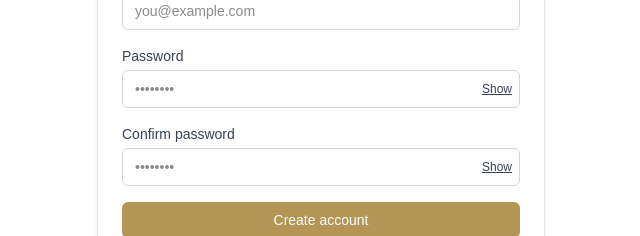
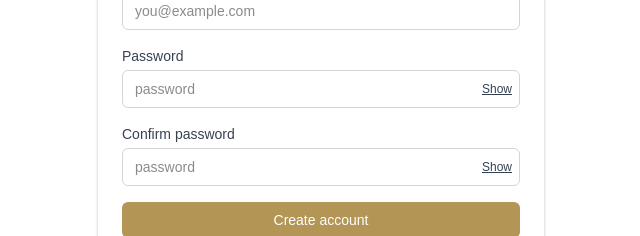
Before and after one commit to Megabite1997/central-pattana, a Next.js app: page /signup in a window 1280 px wide. Shown: the part 368-604 px from the top of the page, without its empty margins (319-959 px from the left). Built offline with nearby package versions, Linux system fonts and the light colour scheme.

Commit message:
chore: Update password placeholders to improve clarity on signup page

```diff
--- a/app/signup/SignupPageClient.tsx
+++ b/app/signup/SignupPageClient.tsx
@@ -141,7 +141,7 @@ export default function SignupPageClient() {
                                 autoComplete="new-password"
                                 {...register('password')}
                                 className="w-full rounded-md border border-gray-300 px-3 py-2 pr-16 text-sm outline-none focus:border-gray-900"
-                                placeholder="••••••••"
+                                placeholder="password"
                                 aria-invalid={errors.password ? 'true' : 'false'}
                             />
                             <button
@@ -169,7 +169,7 @@ export default function SignupPageClient() {
                                 autoComplete="new-password"
                                 {...register('confirmPassword')}
                                 className="w-full rounded-md border border-gray-300 px-3 py-2 pr-16 text-sm outline-none focus:border-gray-900"
-                                placeholder="••••••••"
+                                placeholder="password"
                                 aria-invalid={errors.confirmPassword ? 'true' : 'false'}
                             />
                             <button
```
